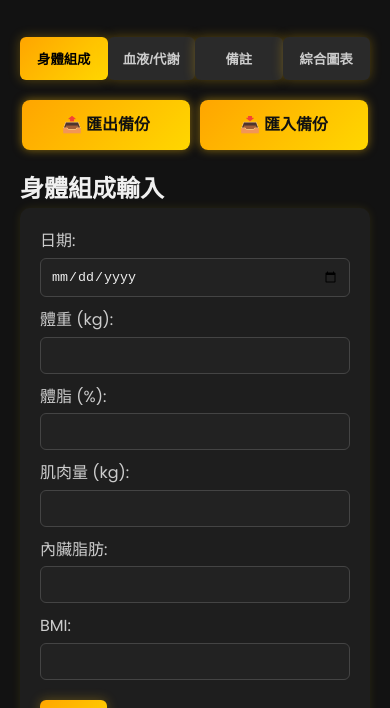
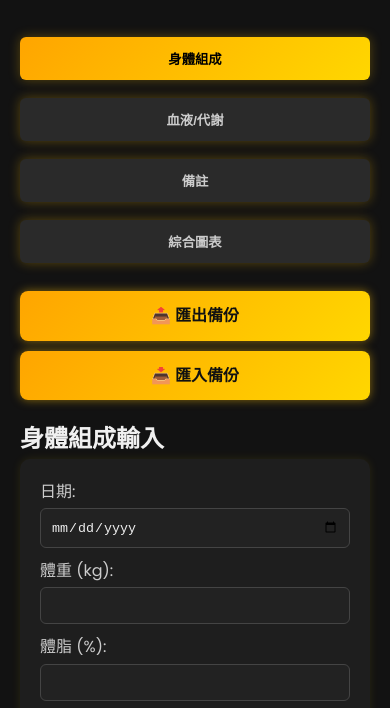
Before and after one commit to anjui2025/Health-Analytics, a plain HTML site: page index.html in a window 390 px wide. Shown: the part 94-802 px from the top of the page. Drawn offline with nearby package versions, Linux system fonts and the light colour scheme; some packages are replaced by stand-ins of ours; a script that the page names is missing.

Commit message:
phone rwd

```diff
--- a/style.css
+++ b/style.css
@@ -178,3 +178,19 @@ canvas {
 #import-backup {
   display: none;
 }
+
+@media (max-width: 600px) {
+  .export-btn,
+  .import-label {
+    width: 100%;
+  }
+
+  .tabs {
+    flex-direction: column;
+  }
+
+  .tab-btn {
+    width: 100%;
+    margin-bottom: 8px;
+  }
+}
```
